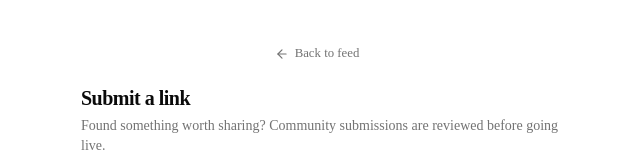
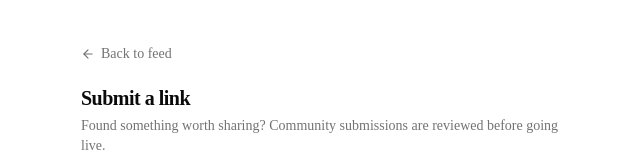
Before and after one commit to Nate-Keyes/ai-radar, a Next.js app: page /submit in a window 1280 px wide. Shown: the top 160 px of the page, without its empty margins (319-959 px from the left). Built offline with nearby package versions, Linux system fonts and the light colour scheme.

Commit message:
Fix: remove buttonVariants calls from server components

```diff
--- a/app/submit/page.tsx
+++ b/app/submit/page.tsx
@@ -1,9 +1,7 @@
 import { SubmitForm } from '@/components/SubmitForm'
 import { Separator } from '@/components/ui/separator'
-import { buttonVariants } from '@/components/ui/button'
 import Link from 'next/link'
 import { ArrowLeft } from 'lucide-react'
-import { cn } from '@/lib/utils'
 
 export const metadata = {
   title: 'Submit a link — AI Radar',
@@ -17,7 +15,7 @@ export default function SubmitPage() {
         <div className="mb-6">
           <Link
             href="/"
-            className={cn(buttonVariants({ variant: 'ghost', size: 'sm' }), '-ml-2 mb-4 flex items-center gap-1.5 text-muted-foreground')}
+            className="-ml-2 mb-4 inline-flex items-center gap-1.5 text-sm text-muted-foreground hover:text-foreground transition-colors px-2 py-1 rounded-lg"
           >
             <ArrowLeft className="w-3.5 h-3.5" />
             Back to feed
--- a/app/unsubscribe/page.tsx
+++ b/app/unsubscribe/page.tsx
@@ -4,8 +4,6 @@ import { Suspense, useEffect, useState } from 'react'
 import { useSearchParams } from 'next/navigation'
 import { Button } from '@/components/ui/button'
 import Link from 'next/link'
-import { buttonVariants } from '@/components/ui/button'
-import { cn } from '@/lib/utils'
 
 function UnsubscribeContent() {
   const searchParams = useSearchParams()
@@ -50,7 +48,7 @@ function UnsubscribeContent() {
           <p className="text-sm text-muted-foreground">
             You won&apos;t receive any more digest emails. You can resubscribe anytime.
           </p>
-          <Link href="/" className={cn(buttonVariants({ variant: 'outline', size: 'sm' }))}>
+          <Link href="/" className="inline-flex items-center justify-center h-7 px-2.5 text-sm rounded-lg border border-border bg-background hover:bg-muted transition-colors">
             Back to AI Radar
           </Link>
         </>
@@ -66,7 +64,7 @@ function UnsubscribeContent() {
             <p className="text-sm text-destructive">{message}</p>
           )}
           <div className="flex justify-center gap-2">
-            <Link href="/" className={cn(buttonVariants({ variant: 'outline', size: 'sm' }))}>
+            <Link href="/" className="inline-flex items-center justify-center h-7 px-2.5 text-sm rounded-lg border border-border bg-background hover:bg-muted transition-colors">
               Cancel
             </Link>
             <Button
```
